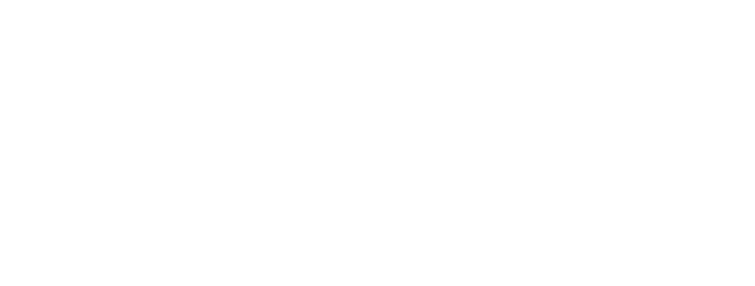
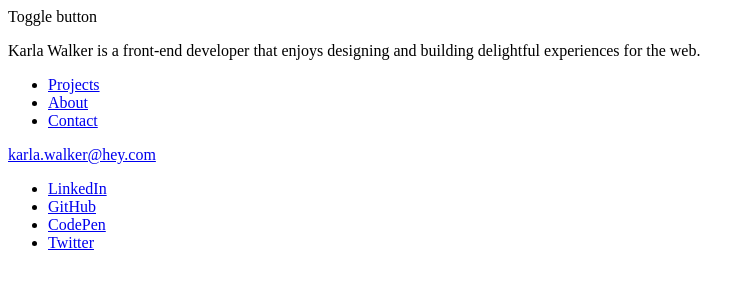
Before and after one commit to karla-codes/portfolio-v2, a plain HTML site: page index.html in a window 1280 px wide. Shown: the whole page, without its empty margins (0-755 px from the left). Drawn offline with Linux system fonts and the light colour scheme.

Commit message:
Added intro section

```diff
--- a/index.html
+++ b/index.html
@@ -1,14 +1,36 @@
 <!DOCTYPE html>
 <html lang="en">
+  <head>
+    <meta charset="UTF-8" />
+    <meta name="viewport" content="width=device-width, initial-scale=1.0" />
+    <title>Karla Walker | Front-End Developer</title>
+  </head>
 
-<head>
-  <meta charset="UTF-8">
-  <meta name="viewport" content="width=device-width, initial-scale=1.0">
-  <title>Document</title>
-</head>
-
-<body>
-
-</body>
-
+  <body>
+    <div class="toggle">Toggle button</div>
+    <main>
+      <section class="intro">
+        <p class="intro__heading">
+          Karla Walker is a front-end developer that enjoys designing and
+          building delightful experiences for the web.
+        </p>
+        <nav class="intro__nav">
+          <ul class="intro__nav-links">
+            <li><a href="#">Projects</a></li>
+            <li><a href="#">About</a></li>
+            <li><a href="#">Contact</a></li>
+          </ul>
+          <div class="intro__nav-contact">
+            <a href="mailto:karla.walker@hey.com">karla.walker@hey.com</a>
+            <ul class="intro__nav-social">
+              <li><a href="http://">LinkedIn</a></li>
+              <li><a href="http://">GitHub</a></li>
+              <li><a href="http://">CodePen</a></li>
+              <li><a href="http://">Twitter</a></li>
+            </ul>
+          </div>
+        </nav>
+      </section>
+    </main>
+  </body>
 </html>
```
